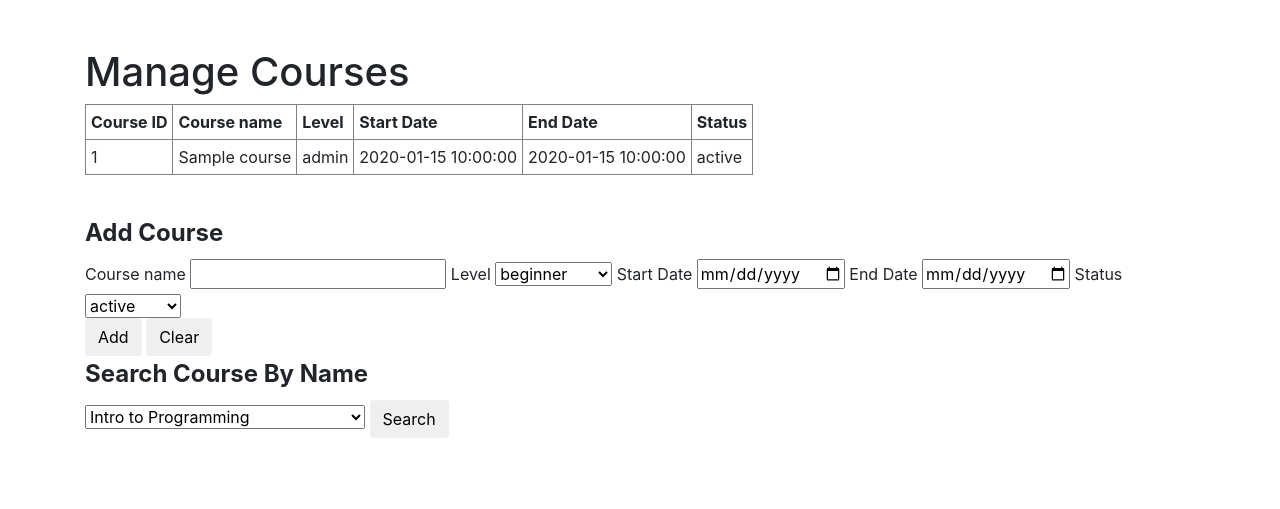
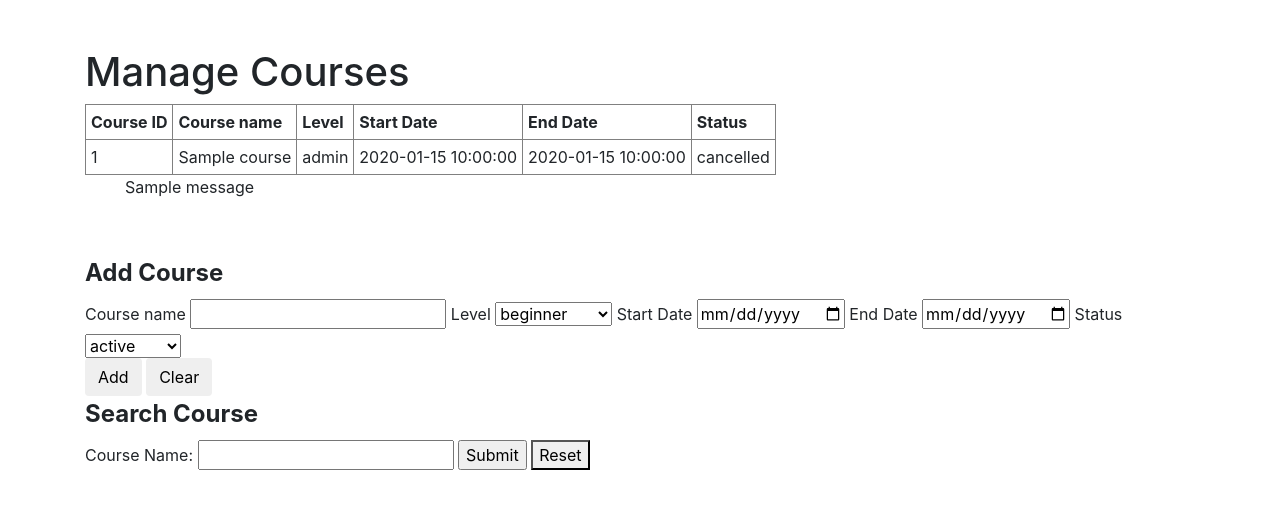
Before and after one commit to angieyeh/CodExcellent, a Flask app: template applications/courses/templates/courses.j2 in a window 1280 px wide. Shown: the part 56-565 px from the top of the page. Run offline with Flask 2, Linux system fonts and the light colour scheme; the template is opened without the code that fills it: most values are stand-ins (such as "Sample title", 1, 10 or a date in 2020); one stand-in notice (Sample message) is shown; some libraries are stand-ins or nearby versions.

Commit message:
added course controller, implemented create and search for Course

```diff
--- a/app.py
+++ b/app.py
@@ -24,18 +24,15 @@ app.register_blueprint(instructors_controller.instructors_bp)
 from applications.certificates import certificates_controller
 app.register_blueprint(certificates_controller.certificates_bp)
 
+from applications.courses import courses_controller
+app.register_blueprint(courses_controller.courses_bp)
+
 
 # Routes
 
 @app.route('/')
 def root():
     return render_template("main.j2")
-
-
-@app.route('/courses')
-def courses():
-    return render_template("courses.j2")
-
 
 @app.route('/course_instructor')
 def course_instructor():
--- a/applications/courses/templates/courses.j2
+++ b/applications/courses/templates/courses.j2
@@ -28,16 +28,31 @@
             <td>{{course['level']}}</td>
             <td>{{course['start_date']}}</td>
             <td>{{course['end_date']}}</td>
-            <td>{{course['status']}}</td>
+            {% if course['status'] == 1 %}
+                <td>active</td>
+            {% else %}
+                <td>cancelled</td>
+            {% endif %}
         </tr>
         {% endfor %}
     </tbody>
   </table>
+      <div>
+          {% with messages = get_flashed_messages() %}
+              {% if messages %}
+                <ul class="flashes">
+                    {% for message in messages %}
+                    <div class="message_flash">{{ message }}</div>
+                    {% endfor %}
+                </ul>
+              {% endif %}
+          {% endwith %}
+      </div>
   <p>&nbsp;</p>
   </div>
   <!-- insert -->
   <div>
-      <form id="insert" method="POST">
+      <form id="insert" action="/courses" method="POST">
           <legend><strong>Add Course</strong></legend>
           <fieldset class="fields">
               <label>Course name</label> <input type="text" name="course_name">
@@ -45,11 +60,12 @@
                   <select name="level" id="level">
                       <option value="beginner">beginner</option>
                       <option value="intermediate">intermediate</option>
+                      <option value="advanced">advanced</option>
                   </select>
               <label>Start Date</label> <input type="date" name="course_start_date">
               <label>End Date</label> <input type="date" name="course_end_date">
               <label>Status</label>
-              <select name="status" id="status">
+              <select name="status" id="course_status">
                   <option value="1">active</option>
                   <option value="0">cancelled</option>
               </select>
@@ -58,21 +74,15 @@
           <input class="btn" type="button" value="Clear">
     </form>
   </div>
+<!-- search -->
+  <div>
+      <form id="search" action="/courses/search" method="POST">
+          <legend><strong>Search Course</strong></legend>
+        <label>Course Name: </label>
+        <input type="text" name="course_name" id="input-course_name-html-search">
+        <input type="submit">
+        <a href='/courses'><button>Reset</button></a>
+      </form>
+  </div>
 
-  <div>
-    <form id="search"method="POST">
-      <legend>
-          <strong>Search Course By Name</strong>
-      </legend>
-      <select name="status" id="status">
-          <option value="intro_programming">Intro to Programming</option>
-          <option value="intro_html_css_js">Intro to HTML/CSS and Javascript</option>
-          <option value="intro_python">Intro to Python</option>
-          <option value="database_design">Database Design</option>
-          <option value="data_structures">Data Structures</option>
-          <option value="web_development">Web Development</option>
-      </select>
-      <input class="btn" type="submit" value="Search">
-    </form>
-  </div>
 {% endblock table %}
```
Also changed, not shown: applications/courses/courses_controller.py (+45 -0 lines), applications/courses/courses_model.py (+21 -0 lines).
